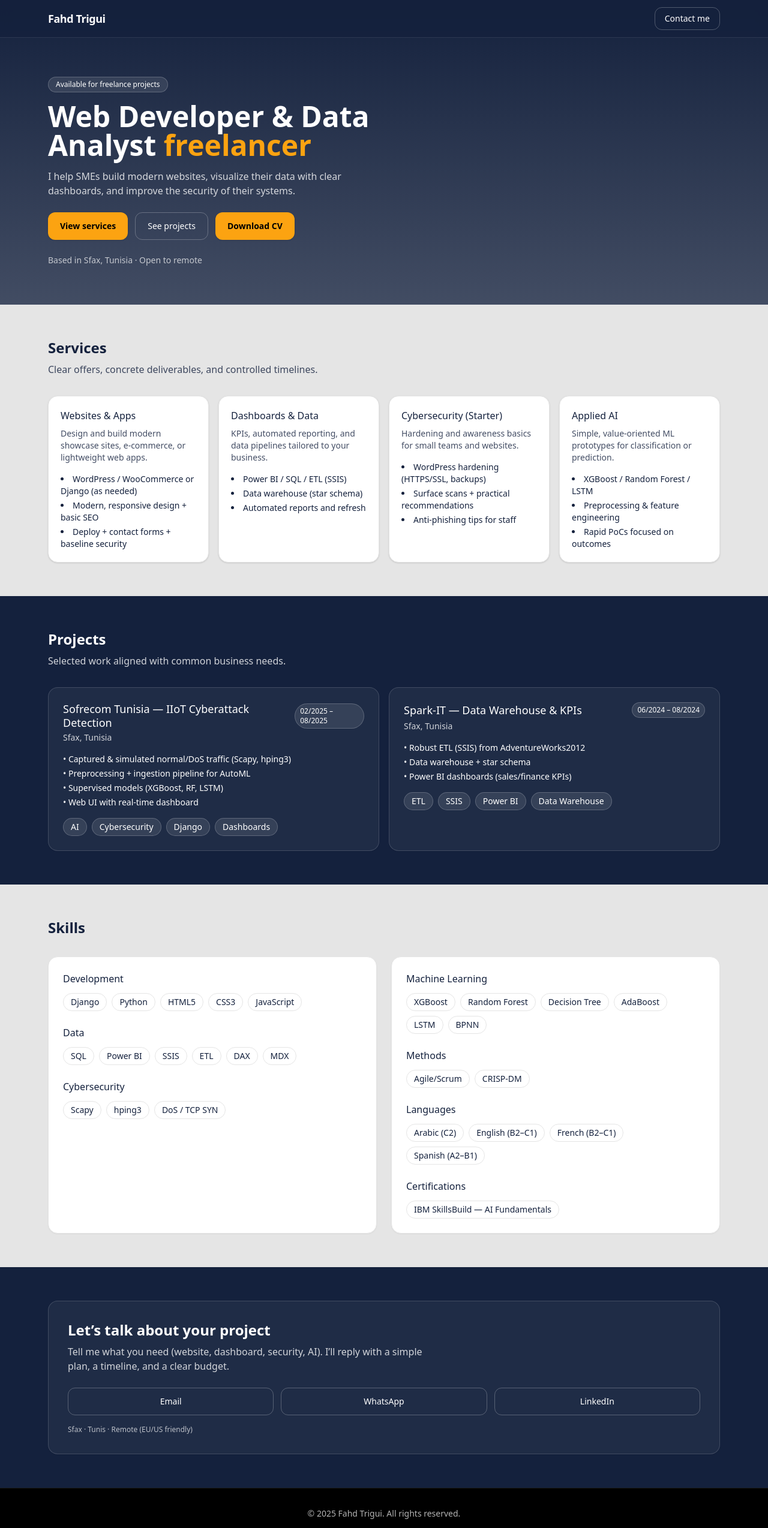
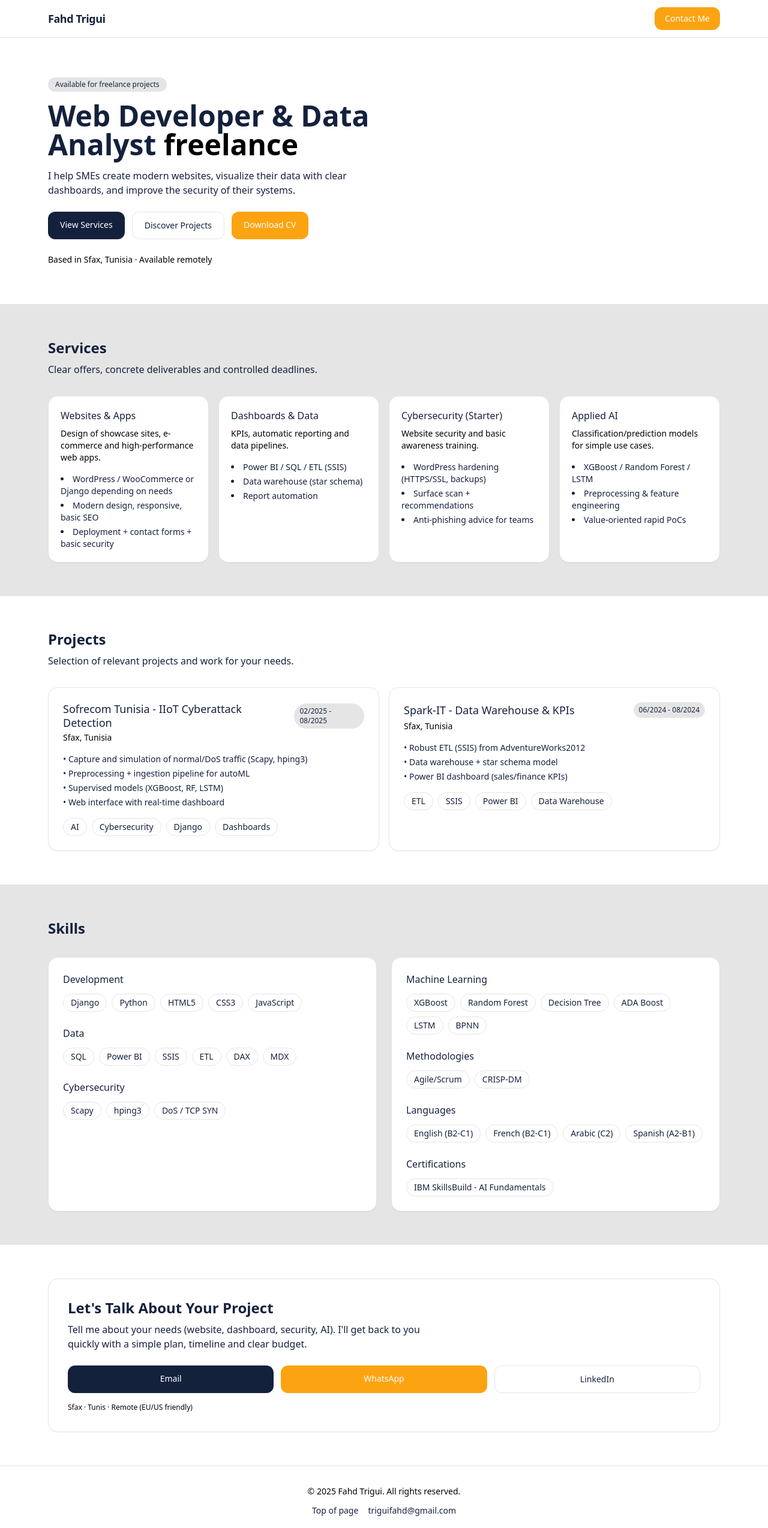
Before and after one commit to fahdtrigui/my-portfolio, a React (Vite) app: page / in a window 1280 px wide. Shown: the top 2548 px of the page at 60% size. Built offline with nearby package versions, Linux system fonts and the light colour scheme.

Commit message:
English version + new colors + language levels

```diff
--- a/src/Portfolio.jsx
+++ b/src/Portfolio.jsx
@@ -1,72 +1,66 @@
 import React from "react";
-
-/* ---------- DATA ---------- */
 
 const services = [
   {
     title: "Websites & Apps",
-    desc:
-      "Design and build modern showcase sites, e-commerce, or lightweight web apps.",
+    desc: "Design of showcase sites, e-commerce and high-performance web apps.",
     bullets: [
-      "WordPress / WooCommerce or Django (as needed)",
-      "Modern, responsive design + basic SEO",
-      "Deploy + contact forms + baseline security",
+      "WordPress / WooCommerce or Django depending on needs",
+      "Modern design, responsive, basic SEO",
+      "Deployment + contact forms + basic security",
     ],
   },
   {
     title: "Dashboards & Data",
-    desc:
-      "KPIs, automated reporting, and data pipelines tailored to your business.",
+    desc: "KPIs, automatic reporting and data pipelines.",
     bullets: [
       "Power BI / SQL / ETL (SSIS)",
       "Data warehouse (star schema)",
-      "Automated reports and refresh",
+      "Report automation",
     ],
   },
   {
     title: "Cybersecurity (Starter)",
-    desc:
-      "Hardening and awareness basics for small teams and websites.",
+    desc: "Website security and basic awareness training.",
     bullets: [
       "WordPress hardening (HTTPS/SSL, backups)",
-      "Surface scans + practical recommendations",
-      "Anti-phishing tips for staff",
+      "Surface scan + recommendations",
+      "Anti-phishing advice for teams",
     ],
   },
   {
     title: "Applied AI",
-    desc:
-      "Simple, value-oriented ML prototypes for classification or prediction.",
+    desc: "Classification/prediction models for simple use cases.",
     bullets: [
       "XGBoost / Random Forest / LSTM",
       "Preprocessing & feature engineering",
-      "Rapid PoCs focused on outcomes",
+      "Value-oriented rapid PoCs",
     ],
   },
 ];
 
 const projects = [
   {
-    title: "Sofrecom Tunisia — IIoT Cyberattack Detection",
-    period: "02/2025 – 08/2025",
+    title: "Sofrecom Tunisia - IIoT Cyberattack Detection",
+    period: "02/2025 - 08/2025",
     location: "Sfax, Tunisia",
     tags: ["AI", "Cybersecurity", "Django", "Dashboards"],
     points: [
-      "Captured & simulated normal/DoS traffic (Scapy, hping3)",
-      "Preprocessing + ingestion pipeline for AutoML",
+      "Capture and simulation of normal/DoS traffic (Scapy, hping3)",
+      "Preprocessing + ingestion pipeline for autoML",
       "Supervised models (XGBoost, RF, LSTM)",
-      "Web UI with real-time dashboard",
+      "Web interface with real-time dashboard",
     ],
   },
   {
-    title: "Spark-IT — Data Warehouse & KPIs",
-    period: "06/2024 – 08/2024",
+    title: "Spark-IT - Data Warehouse & KPIs",
+    period: "06/2024 - 08/2024",
     location: "Sfax, Tunisia",
     tags: ["ETL", "SSIS", "Power BI", "Data Warehouse"],
     points: [
       "Robust ETL (SSIS) from AdventureWorks2012",
-      "Data warehouse + star schema",
-      "Power BI dashboards (sales/finance KPIs)",
+      "Data warehouse + star schema model",
+      "Power BI dashboard (sales/finance KPIs)",
     ],
   },
 ];
@@ -75,50 +69,22 @@ const skills = {
   Dev: ["Django", "Python", "HTML5", "CSS3", "JavaScript"],
   Data: ["SQL", "Power BI", "SSIS", "ETL", "DAX", "MDX"],
   Sec: ["Scapy", "hping3", "DoS / TCP SYN"],
-  ML: ["XGBoost", "Random Forest", "Decision Tree", "AdaBoost", "LSTM", "BPNN"],
+  ML: ["XGBoost", "Random Forest", "Decision Tree", "ADA Boost", "LSTM", "BPNN"],
   Method: ["Agile/Scrum", "CRISP-DM"],
-  Lang: ["Arabic (C2)", "English (B2–C1)", "French (B2–C1)", "Spanish (A2–B1)"],
+  Lang: ["English (B2-C1)", "French (B2-C1)", "Arabic (C2)", "Spanish (A2-B1)"],
 };
 
-/* ---------- UI HELPERS ---------- */
-
-const ButtonPrimary = ({ href, children, download, target, rel }) => (
-  <a
-    href={href}
-    download={download}
-    target={target}
-    rel={rel}
-    className="inline-flex items-center justify-center rounded-xl bg-[#fca311] text-black px-5 py-3 text-sm font-semibold hover:opacity-90 transition shadow"
-  >
-    {children}
-  </a>
-);
-
-const ButtonSecondary = ({ href, children, target, rel, dark = false }) => (
-  <a
-    href={href}
-    target={target}
-    rel={rel}
-    className={`inline-flex items-center justify-center rounded-xl px-5 py-3 text-sm transition border ${
-      dark
-        ? "border-white/25 text-white hover:bg-white/10"
-        : "border-[#e5e5e5] text-[#14213d] bg-white hover:bg-[#e5e5e5]"
-    }`}
-  >
-    {children}
-  </a>
-);
-
-const Chips = ({ items, dark = false }) => (
+const Chips = ({ items }) => (
   <div className="flex flex-wrap gap-2">
     {items.map((t) => (
       <span
         key={t}
-        className={`px-3 py-1 rounded-full text-sm ${
-          dark
-            ? "bg-white/10 border border-white/20 text-white"
-            : "bg-white border border-[#e5e5e5] text-[#14213d]"
-        }`}
+        className="px-3 py-1 rounded-full text-sm"
+        style={{
+          backgroundColor: '#ffffff',
+          border: '1px solid #e5e5e5',
+          color: '#14213d'
+        }}
       >
         {t}
       </span>
@@ -126,85 +92,93 @@ const Chips = ({ items, dark = false }) => (
   </div>
 );
 
-/* ---------- PAGE ---------- */
-
 export default function Portfolio() {
   return (
-    <div className="min-h-screen bg-gradient-to-b from-[#14213d] to-black text-white">
-      {/* Header (dark) */}
-      <header className="sticky top-0 z-30 bg-[#14213d]/80 backdrop-blur border-b border-white/10">
+    <div className="min-h-screen text-black" style={{ backgroundColor: '#ffffff' }}>
+      {/* Header */}
+      <header className="sticky top-0 z-20 backdrop-blur" style={{ backgroundColor: 'rgba(255, 255, 255, 0.9)', borderBottom: '1px solid #e5e5e5' }}>
         <div className="max-w-6xl mx-auto px-4 py-3 flex items-center justify-between">
-          <a href="#home" className="font-semibold text-lg tracking-tight">
+          <a href="#home" className="font-semibold text-lg tracking-tight" style={{ color: '#14213d' }}>
             Fahd Trigui
           </a>
           <nav className="hidden md:flex items-center gap-6 text-sm">
-            <a className="hover:text-[#fca311]" href="#services">Services</a>
-            <a className="hover:text-[#fca311]" href="#projects">Projects</a>
-            <a className="hover:text-[#fca311]" href="#skills">Skills</a>
-            <a className="hover:text-[#fca311]" href="#contact">Contact</a>
+            <a className="hover:opacity-80" href="#services" style={{ color: '#14213d' }}>Services</a>
+            <a className="hover:opacity-80" href="#projects" style={{ color: '#14213d' }}>Projects</a>
+            <a className="hover:opacity-80" href="#skills" style={{ color: '#14213d' }}>Skills</a>
+            <a className="hover:opacity-80" href="#contact" style={{ color: '#14213d' }}>Contact</a>
           </nav>
           <a
-            href="#contact"
-            className="inline-flex items-center gap-2 rounded-xl border border-white/25 px-4 py-2 text-sm hover:bg-white/10 transition"
+            href="mailto:triguifahd@gmail.com"
+            className="inline-flex items-center gap-2 rounded-xl px-4 py-2 text-sm hover:opacity-90 transition-opacity"
+            style={{
+              backgroundColor: '#fca311',
+              color: '#ffffff',
+              border: '1px solid #fca311'
+            }}
           >
-            Contact me
+            Contact Me
           </a>
         </div>
       </header>
 
-      {/* Hero (dark) */}
+      {/* Hero */}
       <section id="home" className="relative">
         <div className="max-w-6xl mx-auto px-4 py-16 grid md:grid-cols-2 gap-10 items-center">
           <div>
-            <div className="inline-flex items-center gap-2 rounded-full border border-white/20 bg-white/10 px-3 py-1 text-xs">
+            <div className="inline-flex items-center gap-2 rounded-full px-3 py-1 text-xs" style={{ backgroundColor: '#e5e5e5', color: '#14213d' }}>
               Available for freelance projects
             </div>
-            <h1 className="mt-4 text-4xl md:text-5xl font-bold leading-tight">
-              Web Developer & Data Analyst{" "}
-              <span className="text-[#fca311]">freelancer</span>
+            <h1 className="mt-4 text-4xl md:text-5xl font-bold leading-tight" style={{ color: '#14213d' }}>
+              Web Developer & Data Analyst <span style={{ color: '#000000' }}>freelance</span>
             </h1>
-            <p className="mt-4 text-white/80 max-w-prose">
-              I help SMEs build modern websites, visualize their data with clear dashboards,
+            <p className="mt-4 max-w-prose" style={{ color: '#14213d' }}>
+              I help SMEs create modern websites, visualize their data with clear dashboards,
               and improve the security of their systems.
             </p>
             <div className="mt-6 flex flex-wrap gap-3">
-              <ButtonPrimary href="#services">View services</ButtonPrimary>
-              <ButtonSecondary href="#projects" dark>
-                See projects
-              </ButtonSecondary>
-              <ButtonPrimary
+              <a href="#services" className="rounded-xl px-5 py-3 text-sm hover:opacity-90 transition-opacity" style={{ backgroundColor: '#14213d', color: '#ffffff' }}>
+                View Services
+              </a>
+              <a href="#projects" className="rounded-xl px-5 py-3 text-sm hover:opacity-90 transition-opacity" style={{ backgroundColor: '#ffffff', color: '#14213d', border: '1px solid #e5e5e5' }}>
+                Discover Projects
+              </a>
+              <a
                 href={`${import.meta.env.BASE_URL}CV_Fahd_Trigui.pdf`}
                 download
+                className="rounded-xl px-5 py-3 text-sm hover:opacity-90 transition-opacity"
+                style={{ backgroundColor: '#fca311', color: '#ffffff' }}
               >
                 Download CV
-              </ButtonPrimary>
+              </a>
             </div>
-            <div className="mt-6 text-sm text-white/70">
-              Based in Sfax, Tunisia · Open to remote
+            <div className="mt-6 text-sm" style={{ color: '#000000' }}>
+              Based in Sfax, Tunisia · Available remotely
             </div>
           </div>
           <div className="md:justify-self-end">
-            {/* Add an image/illustration later if desired */}
+            {/* you can add an image here later */}
           </div>
         </div>
       </section>
 
-      {/* Services (light) */}
-      <section id="services" className="py-14 bg-[#e5e5e5] text-[#14213d]">
+      {/* Services */}
+      <section id="services" className="py-14" style={{ backgroundColor: '#e5e5e5', borderTop: '1px solid #e5e5e5' }}>
         <div className="max-w-6xl mx-auto px-4">
-          <h2 className="text-2xl font-semibold">Services</h2>
-          <p className="mt-2 text-[#14213d]/80 max-w-2xl">
-            Clear offers, concrete deliverables, and controlled timelines.
-          </p>
+          <h2 className="text-2xl font-semibold" style={{ color: '#14213d' }}>Services</h2>
+          <p className="mt-2 max-w-2xl" style={{ color: '#14213d' }}>Clear offers, concrete deliverables and controlled deadlines.</p>
           <div className="mt-8 grid sm:grid-cols-2 lg:grid-cols-4 gap-4">
             {services.map((s) => (
               <article
                 key={s.title}
-                className="rounded-2xl border border-[#e5e5e5] bg-white p-5 shadow hover:shadow-lg hover:border-[#fca311] transition"
+                className="rounded-2xl p-5 shadow-sm hover:shadow-md transition-shadow"
+                style={{
+                  backgroundColor: '#ffffff',
+                  border: '1px solid #e5e5e5'
+                }}
               >
-                <h3 className="font-medium">{s.title}</h3>
-                <p className="mt-2 text-sm text-[#14213d]/80">{s.desc}</p>
-                <ul className="mt-4 space-y-1 text-sm text-[#14213d] list-disc list-inside">
+                <h3 className="font-medium" style={{ color: '#14213d' }}>{s.title}</h3>
+                <p className="mt-2 text-sm" style={{ color: '#000000' }}>{s.desc}</p>
+                <ul className="mt-4 space-y-1 text-sm list-disc list-inside" style={{ color: '#14213d' }}>
                   {s.bullets.map((b) => (
                     <li key={b}>{b}</li>
                   ))}
@@ -215,33 +189,30 @@ export default function Portfolio() {
         </div>
       </section>
 
-      {/* Projects (dark) */}
-      <section id="projects" className="py-14 bg-[#14213d] text-white">
+      {/* Projects */}
+      <section id="projects" className="py-14">
         <div className="max-w-6xl mx-auto px-4">
-          <h2 className="text-2xl font-semibold">Projects</h2>
-          <p className="mt-2 text-white/80 max-w-2xl">
-            Selected work aligned with common business needs.
+          <h2 className="text-2xl font-semibold" style={{ color: '#14213d' }}>Projects</h2>
+          <p className="mt-2 max-w-2xl" style={{ color: '#14213d' }}>
+            Selection of relevant projects and work for your needs.
           </p>
           <div className="mt-8 grid md:grid-cols-2 gap-4">
             {projects.map((p) => (
-              <article
-                key={p.title}
-                className="rounded-2xl border border-white/15 bg-white/5 p-6 shadow-sm"
-              >
+              <article key={p.title} className="rounded-2xl p-6 shadow-sm hover:shadow-md transition-shadow" style={{ backgroundColor: '#ffffff', border: '1px solid #e5e5e5' }}>
                 <div className="flex items-center justify-between gap-3">
-                  <h3 className="text-lg font-medium leading-tight">{p.title}</h3>
-                  <span className="text-xs px-2 py-1 rounded-full bg-white/10 border border-white/20">
+                  <h3 className="text-lg font-medium leading-tight" style={{ color: '#14213d' }}>{p.title}</h3>
+                  <span className="text-xs px-2 py-1 rounded-full" style={{ backgroundColor: '#e5e5e5', color: '#14213d', border: '1px solid #e5e5e5' }}>
                     {p.period}
                   </span>
                 </div>
-                <div className="mt-1 text-sm text-white/80">{p.location}</div>
-                <div className="mt-4 space-y-1 text-sm">
+                <div className="mt-1 text-sm" style={{ color: '#000000' }}>{p.location}</div>
+                <div className="mt-4 space-y-1 text-sm" style={{ color: '#14213d' }}>
                   {p.points.map((pt) => (
                     <div key={pt}>• {pt}</div>
                   ))}
                 </div>
                 <div className="mt-4">
-                  <Chips items={p.tags} dark />
+                  <Chips items={p.tags} />
                 </div>
               </article>
             ))}
@@ -249,82 +220,79 @@ export default function Portfolio() {
         </div>
       </section>
 
-      {/* Skills (light) */}
-      <section id="skills" className="py-14 bg-[#e5e5e5] text-[#14213d]">
+      {/* Skills */}
+      <section id="skills" className="py-14" style={{ backgroundColor: '#e5e5e5', borderTop: '1px solid #e5e5e5' }}>
         <div className="max-w-6xl mx-auto px-4">
-          <h2 className="text-2xl font-semibold">Skills</h2>
-        <div className="mt-8 grid md:grid-cols-2 gap-6">
-            <div className="rounded-2xl border border-[#e5e5e5] bg-white p-6 shadow-sm">
-              <h3 className="font-medium">Development</h3>
-              <div className="mt-3"><Chips items={skills.Dev} /></div>
-              <h3 className="mt-6 font-medium">Data</h3>
-              <div className="mt-3"><Chips items={skills.Data} /></div>
-              <h3 className="mt-6 font-medium">Cybersecurity</h3>
-              <div className="mt-3"><Chips items={skills.Sec} /></div>
+          <h2 className="text-2xl font-semibold" style={{ color: '#14213d' }}>Skills</h2>
+          <div className="mt-8 grid md:grid-cols-2 gap-6">
+            <div className="rounded-2xl p-6 shadow-sm" style={{ backgroundColor: '#ffffff', border: '1px solid #e5e5e5' }}>
+              <h3 className="font-medium" style={{ color: '#14213d' }}>Development</h3>
+              <div className="mt-3">
+                <Chips items={skills.Dev} />
+              </div>
+              <h3 className="mt-6 font-medium" style={{ color: '#14213d' }}>Data</h3>
+              <div className="mt-3">
+                <Chips items={skills.Data} />
+              </div>
+              <h3 className="mt-6 font-medium" style={{ color: '#14213d' }}>Cybersecurity</h3>
+              <div className="mt-3">
+                <Chips items={skills.Sec} />
+              </div>
             </div>
-
-            <div className="rounded-2xl border border-[#e5e5e5] bg-white p-6 shadow-sm">
-              <h3 className="font-medium">Machine Learning</h3>
-              <div className="mt-3"><Chips items={skills.ML} /></div>
-              <h3 className="mt-6 font-medium">Methods</h3>
-              <div className="mt-3"><Chips items={skills.Method} /></div>
-              <h3 className="mt-6 font-medium">Languages</h3>
-              <div className="mt-3"><Chips items={skills.Lang} /></div>
-              <h3 className="mt-6 font-medium">Certifications</h3>
+            <div className="rounded-2xl p-6 shadow-sm" style={{ backgroundColor: '#ffffff', border: '1px solid #e5e5e5' }}>
+              <h3 className="font-medium" style={{ color: '#14213d' }}>Machine Learning</h3>
               <div className="mt-3">
-                <Chips items={["IBM SkillsBuild — AI Fundamentals"]} />
+                <Chips items={skills.ML} />
+              </div>
+              <h3 className="mt-6 font-medium" style={{ color: '#14213d' }}>Methodologies</h3>
+              <div className="mt-3">
+                <Chips items={skills.Method} />
+              </div>
+              <h3 className="mt-6 font-medium" style={{ color: '#14213d' }}>Languages</h3>
+              <div className="mt-3">
+                <Chips items={skills.Lang} />
+              </div>
+              <h3 className="mt-6 font-medium" style={{ color: '#14213d' }}>Certifications</h3>
+              <div className="mt-3">
+                <Chips items={["IBM SkillsBuild - AI Fundamentals"]} />
               </div>
             </div>
           </div>
         </div>
       </section>
 
-      {/* Contact (dark) */}
-      <section id="contact" className="py-14 bg-[#14213d] text-white">
+      {/* Contact */}
+      <section id="contact" className="py-14">
         <div className="max-w-6xl mx-auto px-4">
-          <div className="rounded-2xl border border-white/15 bg-white/5 p-8 shadow-sm">
-            <h2 className="text-2xl font-semibold">Let’s talk about your project</h2>
-            <p className="mt-2 text-white/80 max-w-prose">
-              Tell me what you need (website, dashboard, security, AI). I’ll reply with a simple plan,
-              a timeline, and a clear budget.
+          <div className="rounded-2xl p-8 shadow-sm" style={{ backgroundColor: '#ffffff', border: '1px solid #e5e5e5' }}>
+            <h2 className="text-2xl font-semibold" style={{ color: '#14213d' }}>Let's Talk About Your Project</h2>
+            <p className="mt-2 max-w-prose" style={{ color: '#14213d' }}>
+              Tell me about your needs (website, dashboard, security, AI). I'll get back to you quickly
+              with a simple plan, timeline and clear budget.
             </p>
             <div className="mt-6 grid sm:grid-cols-3 gap-3 text-sm">
-              <ButtonSecondary href="mailto:triguifahd@gmail.com" dark>
+              <a href="mailto:triguifahd@gmail.com" className="rounded-xl px-5 py-3 text-center hover:opacity-90 transition-opacity" style={{ backgroundColor: '#14213d', color: '#ffffff' }}>
                 Email
-              </ButtonSecondary>
-              <ButtonSecondary
-                href="https://wa.me/21656129988"
-                target="_blank"
-                rel="noreferrer"
-                dark
-              >
+              </a>
+              <a href="https://wa.me/21656129988" target="_blank" rel="noreferrer" className="rounded-xl px-5 py-3 text-center hover:opacity-90 transition-opacity" style={{ backgroundColor: '#fca311', color: '#ffffff' }}>
                 WhatsApp
-              </ButtonSecondary>
-              <ButtonSecondary
-                href="https://linkedin.com/in/fahd-trigui-512799252"
-                target="_blank"
-                rel="noreferrer"
-                dark
-              >
+              </a>
+              <a href="https://linkedin.com/in/fahd-trigui-512799252" target="_blank" rel="noreferrer" className="rounded-xl px-5 py-3 text-center hover:opacity-90 transition-opacity" style={{ backgroundColor: '#ffffff', color: '#14213d', border: '1px solid #e5e5e5' }}>
                 LinkedIn
-              </ButtonSecondary>
+              </a>
             </div>
-            <p className="mt-4 text-xs text-white/70">
-              Sfax · Tunis · Remote (EU/US friendly)
-            </p>
+            <p className="mt-4 text-xs" style={{ color: '#000000' }}>Sfax · Tunis · Remote (EU/US friendly)</p>
           </div>
         </div>
       </section>
 
-      {/* Footer (dark) */}
-      <footer className="py-8 border-t border-white/10 text-sm text-white/70 bg-black">
+      {/* Footer */}
+      <footer className="py-8 text-sm" style={{ borderTop: '1px solid #e5e5e5', color: '#000000' }}>
         <div className="max-w-6xl mx-auto px-4 flex flex-col md:flex-row items-center justify-between gap-3">
           <div>© {new Date().getFullYear()} Fahd Trigui. All rights reserved.</div>
           <div className="flex items-center gap-4">
-            <a className="hover:text-[#fca311]" href="#home">Back to top</a>
-            <a className="hover:text-[#fca311]" href="mailto:triguifahd@gmail.com">
-              triguifahd@gmail.com
-            </a>
+            <a className="hover:opacity-80 transition-opacity" href="#home" style={{ color: '#14213d' }}>Top of page</a>
+            <a className="hover:opacity-80 transition-opacity" href="mailto:triguifahd@gmail.com" style={{ color: '#14213d' }}>triguifahd@gmail.com</a>
           </div>
         </div>
       </footer>
```
